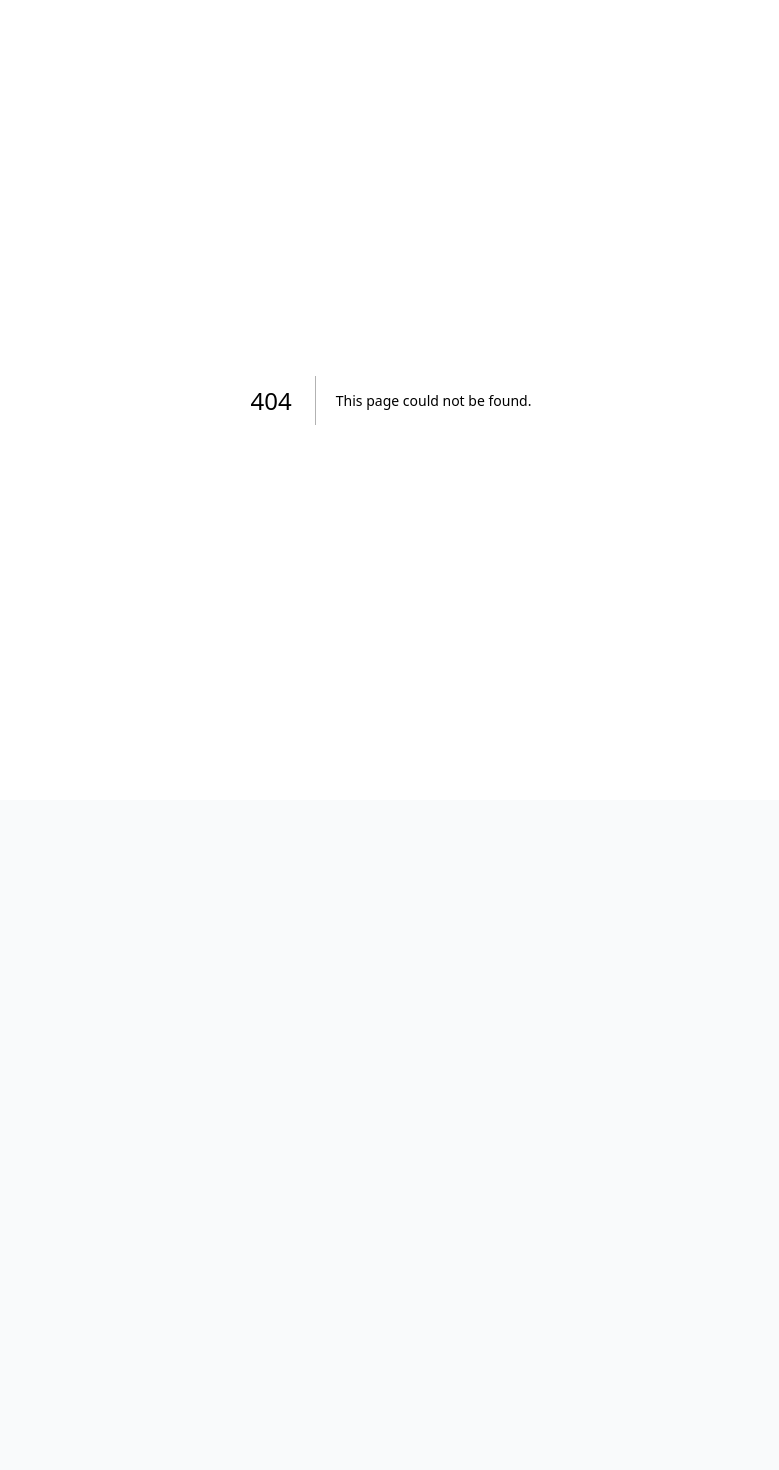
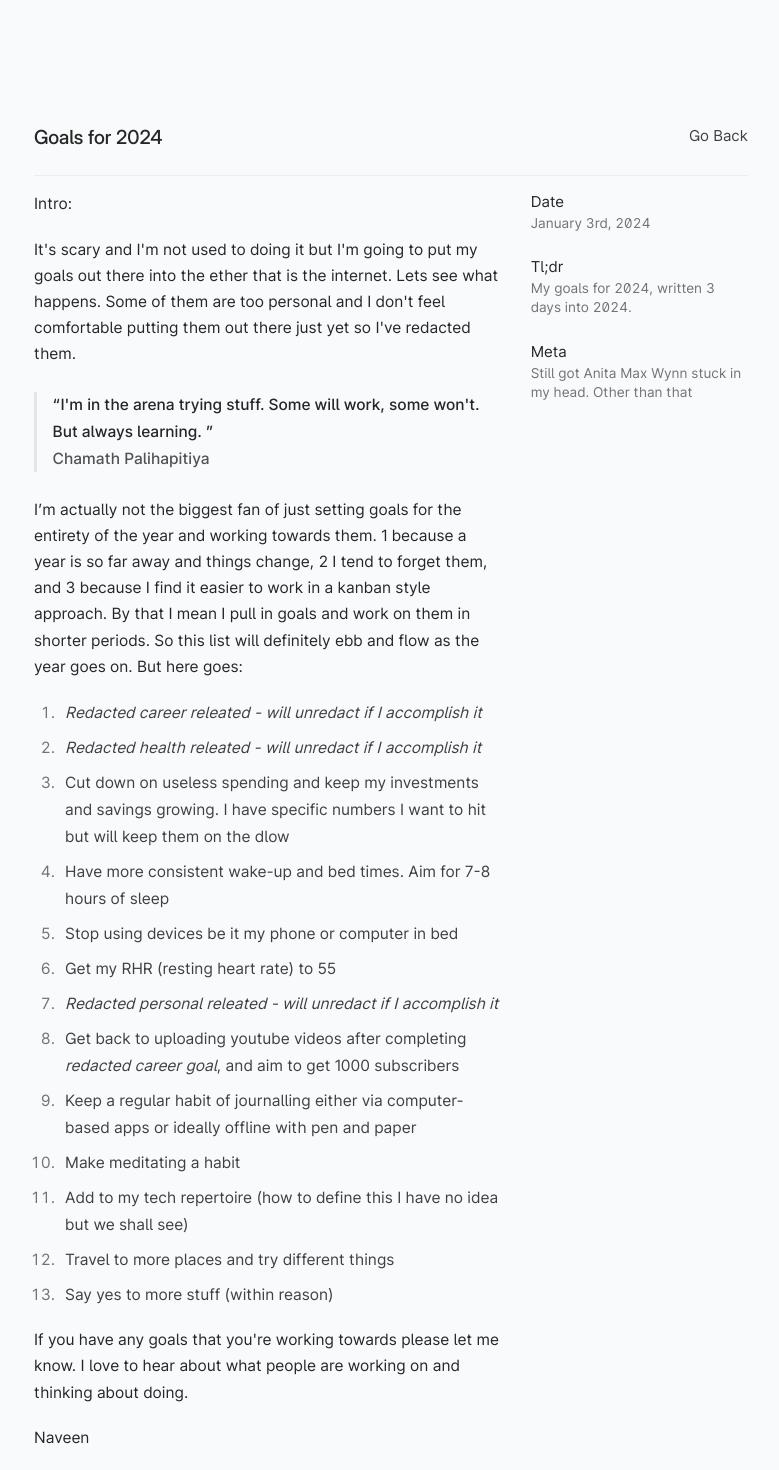
Before and after one commit to NaveenBandarage/www., a Next.js app: page /goals-for-2024 in a window 1280 px wide. Before the commit this address had no page. Shown: the top 1470 px of the page, without its empty margins (249-1028 px from the left). Before the commit the page ends 800 px from the top, so only its background shows below. Built offline with nearby package versions, Linux system fonts and the light colour scheme; what tailwindcss-touch would draw is missing.

Commit message:
added goals for 2024 + changed favicon

```diff
--- a/components/Home/Writing.tsx
+++ b/components/Home/Writing.tsx
@@ -18,7 +18,18 @@ export default function Writing() {
               <div className="opacity-20 dark:opacity-30">
                 <NoteIcon size={16} />
               </div>
-              Goals for 2024<Badge>WIP</Badge>
+              Tbd<Badge>WIP</Badge>
+            </Link>
+          </div>
+          <div>
+            <Link
+              href="/goals-for-2024"
+              className="link inline-flex items-center gap-1"
+            >
+              <div className="opacity-20 dark:opacity-30">
+                <NoteIcon size={16} />
+              </div>
+              Goals for 2024
             </Link>
           </div>
           <div>
--- a/pages/_document.tsx
+++ /dev/null
@@ -1,32 +0,0 @@
-import Document, {
-  Html,
-  Head,
-  Main,
-  NextScript,
-  DocumentContext,
-  DocumentInitialProps,
-} from "next/document";
-
-class MyDocument extends Document {
-  static async getInitialProps(
-    ctx: DocumentContext
-  ): Promise<DocumentInitialProps> {
-    const initialProps = await Document.getInitialProps(ctx);
-
-    return initialProps;
-  }
-
-  render() {
-    return (
-      <Html lang="en">
-        <Head />
-        <body>
-          <Main />
-          <NextScript />
-        </body>
-      </Html>
-    );
-  }
-}
-
-export default MyDocument;
--- /dev/null
+++ b/pages/goals-for-2024.tsx
@@ -0,0 +1,132 @@
+import { Main } from "../components/Layouts";
+import { SEO } from "../components/SEO";
+import { useRouter } from "next/router";
+import React from "react";
+import formatDate from "../lib/formatDate";
+
+export default function BlogPost() {
+  const router = useRouter();
+
+  return (
+    <>
+      <SEO
+        seo={{
+          title: "Goals for 2024",
+          description: "My goals for 2024",
+          path: "/goals-for-2024",
+        }}
+      />
+      <Main>
+        <div className="flex w-full flex-col justify-between sm:flex-row">
+          <header>
+            <h1 className="text-xl text-neutral-800 [font-variation-settings:'opsz'_32,_'wght'_500] dark:text-white sm:pb-6 sm:text-xl">
+              Goals for 2024
+            </h1>
+          </header>
+          <p
+            onClick={() => router.back()}
+            className="text-neutral-700 sm:pb-6 sm:align-left cursor-pointer"
+          >
+            Go Back
+          </p>
+        </div>
+        <dl className="list-container">
+          <dd className="list-content">
+            <div className="prose-custom">
+              <p>Intro:</p>
+              <p>
+                It's scary and I'm not used to doing it but I'm going to put my
+                goals out there into the ether that is the internet. Lets see
+                what happens. Some of them are too personal and I don't feel
+                comfortable putting them out there just yet so I've redacted
+                them.{" "}
+              </p>
+              <blockquote>
+                <p>
+                  I'm in the arena trying stuff. Some will work, some won't. But
+                  always learning.{" "}
+                </p>
+                Chamath Palihapitiya{" "}
+              </blockquote>
+              <p>
+                I’m actually not the biggest fan of just setting goals for the
+                entirety of the year and working towards them. 1 because a year
+                is so far away and things change, 2 I tend to forget them, and 3
+                because I find it easier to work in a kanban style approach. By
+                that I mean I pull in goals and work on them in shorter periods.
+                So this list will definitely ebb and flow as the year goes on.
+                But here goes:
+              </p>
+              <ol>
+                <li>
+                  <i>
+                    Redacted career releated - will unredact if I accomplish it
+                  </i>
+                </li>
+                <li>
+                  <i>
+                    Redacted health releated - will unredact if I accomplish it
+                  </i>
+                </li>
+                <li>
+                  Cut down on useless spending and keep my investments and
+                  savings growing. I have specific numbers I want to hit but
+                  will keep them on the dlow{" "}
+                </li>
+                <li>
+                  Have more consistent wake-up and bed times. Aim for 7-8 hours
+                  of sleep
+                </li>
+                <li>Stop using devices be it my phone or computer in bed</li>
+                <li>Get my RHR (resting heart rate) to 55</li>
+                <li>
+                  <i>
+                    Redacted personal releated - will unredact if I accomplish
+                    it
+                  </i>
+                </li>
+                <li>
+                  Get back to uploading youtube videos after completing{" "}
+                  <i>redacted career goal</i>, and aim to get 1000 subscribers
+                </li>
+                <li>
+                  Keep a regular habit of journalling either via computer-based
+                  apps or ideally offline with pen and paper
+                </li>
+                <li>Make meditating a habit</li>
+                <li>
+                  Add to my tech repertoire (how to define this I have no idea
+                  but we shall see)
+                </li>
+                <li>Travel to more places and try different things</li>
+                <li>Say yes to more stuff (within reason)</li>
+              </ol>
+              <p>
+                If you have any goals that you're working towards please let me
+                know. I love to hear about what people are working on and
+                thinking about doing.
+              </p>
+              <p>Naveen</p>
+            </div>
+          </dd>
+          <dt className="list-title">
+            <h3>Date</h3>
+            <p>
+              <time className="time" dateTime="2024-01-03">
+                {formatDate("2024-01-03", false)}
+              </time>
+            </p>
+            <h3>Tl;dr</h3>
+            <p className="time">
+              My goals for 2024, written 3 days into 2024.{" "}
+            </p>
+            <h3>Meta</h3>
+            <p className="time">
+              Still got Anita Max Wynn stuck in my head. Other than that{" "}
+            </p>
+          </dt>
+        </dl>
+      </Main>
+    </>
+  );
+}
```
Also changed, not shown: 2 other files (tests, documents, lock files or other folders).
